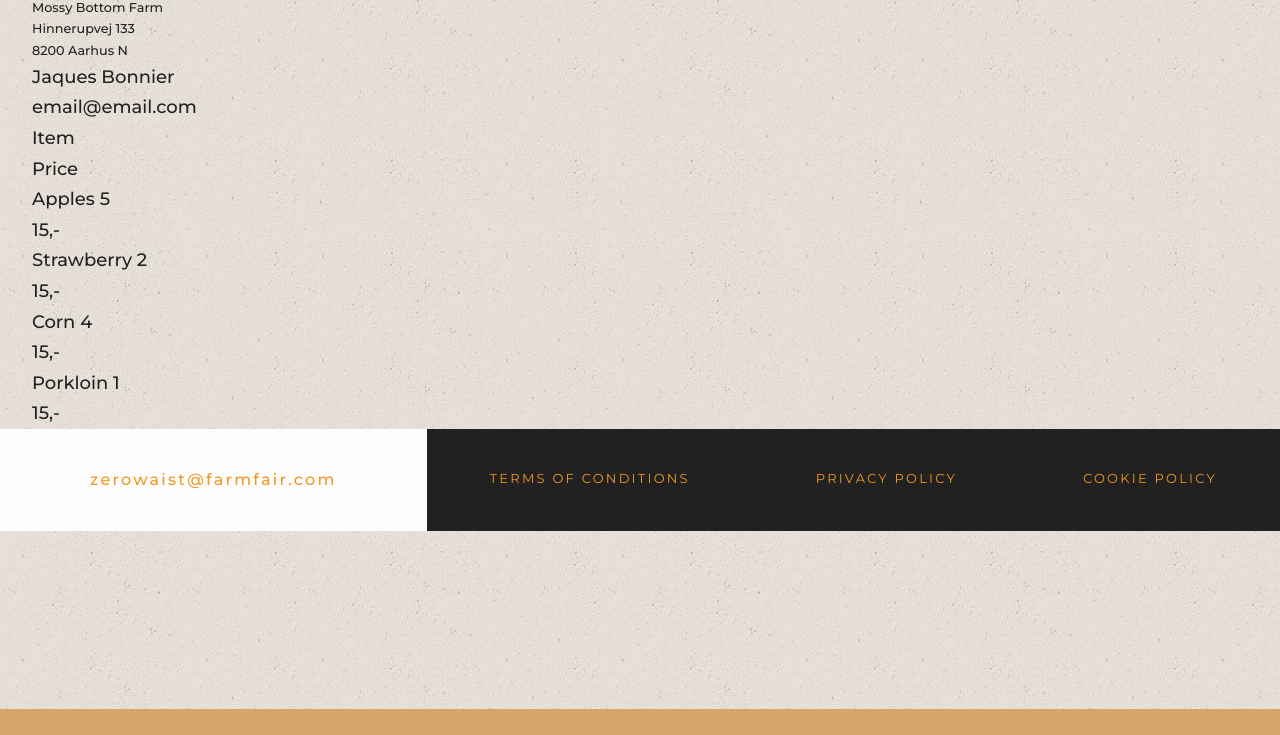
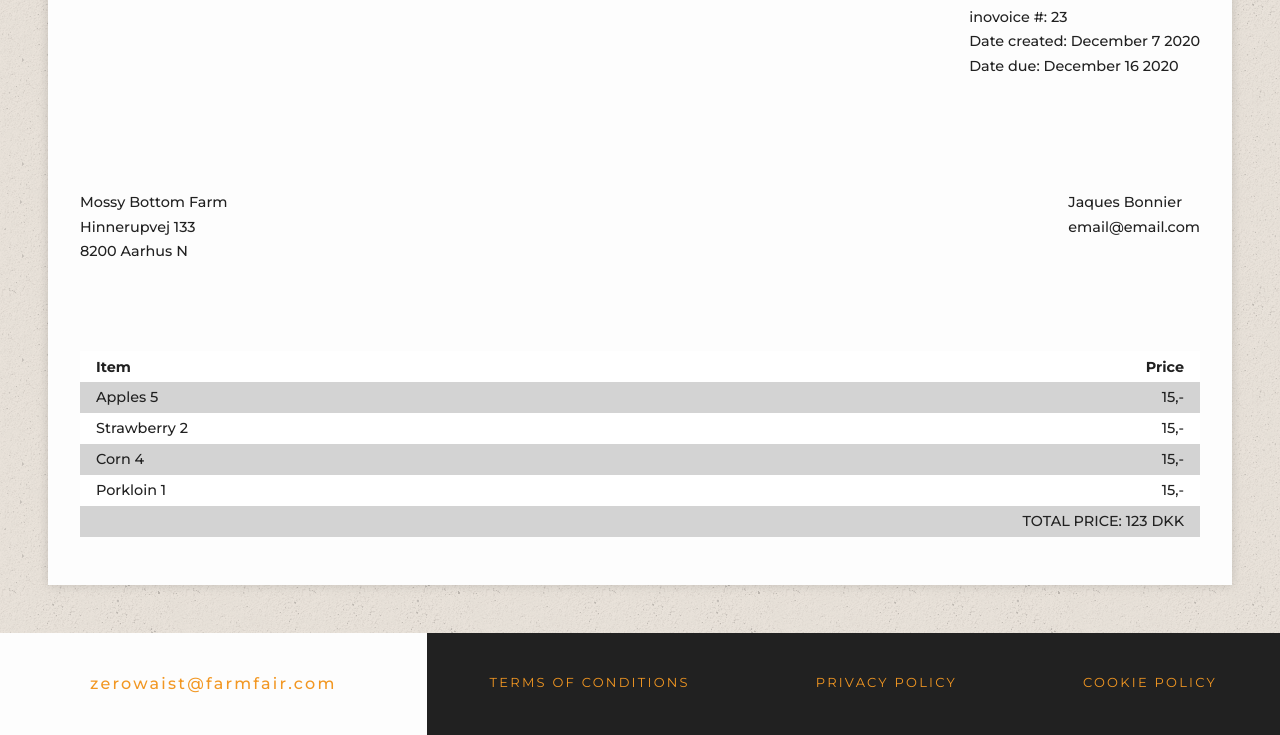
Before and after one commit to PBA-EAAA-Group3/farmfair-static, a website built with Parcel: page invoice.html in a window 1280 px wide. Shown: the part 91-826 px from the top of the page. Before the commit the page ends 800 px from the top, so only its background shows below. Built offline with nearby package versions, Linux system fonts and the light colour scheme; a web font is replaced by a local one.

Commit message:
css on invoice

```diff
--- a/css/checkout.css
+++ b/css/checkout.css
@@ -62,3 +62,61 @@
     display: block;
     margin: 0 auto;
 }
+
+
+/*
+Invoice
+*/
+
+#invoiceInner {
+  background: #fdfdfd;
+  box-shadow: 0 0 10px rgba(0, 0, 0, .15);
+  display: grid;
+  grid-template-columns: 1fr 1fr;
+  grid-auto-rows: auto;
+  margin: 3rem;
+  padding-top: 3rem;
+  padding-bottom: 3rem;
+}
+
+#invoiceInner p {
+  font-size: 0.9rem !important;
+}
+
+.invoiceData {
+  padding-bottom: 7rem;
+}
+
+.invoiceData, .customerInfo {
+  justify-self: end;
+}
+
+.customerInfo {
+  padding-bottom: 7rem;
+}
+
+
+.invocie-full {
+  grid-column-start: 1;
+  grid-column-end: 3;
+  display: flex;
+  justify-content: space-between;
+  padding: 0.2rem 1rem;
+}
+
+.invocie-full:nth-child(even) {
+  background: #d3d3d3;
+}
+
+.invocie-full:nth-child(odd) {
+  background: #ffffff;
+}
+
+.gatheredItems p {
+  font-weight: 700;
+}
+
+.invoiceTotal {
+  justify-content: flex-end;
+  text-transform: uppercase;
+}
--- a/css/custom.css
+++ b/css/custom.css
@@ -139,6 +139,12 @@ Global styles - Colors
 .sun{
     color: #f29722 !important;
 }
+
+
+/*
+Global styles - spacing
+*/
+
 
 
 /*
--- a/invoice.html
+++ b/invoice.html
@@ -52,41 +52,38 @@
         <p class="customerEmail">email@email.com</p>
       </div><!--customerInfo-->
 
-      <div class="StoreItems table">
+      <div class="gatheredItems table invocie-full">
         <p>Item</p>
         <p>Price</p>
-      </div>
+      </div><!--gatheredItems-->
 
-      <div class="itemTobuy table">
+      <div class="itemTobuy table invocie-full">
         <p>Apples <span>5</span></p>
         <p>15,-</p>
-      </div>
+      </div><!--what I bought Info-->
 
-      <div class="itemTobuy table">
+      <div class="itemTobuy table invocie-full">
         <p>Strawberry <span>2</span></p>
         <p>15,-</p>
-      </div>
+      </div><!--what I bought Info-->
 
-      <div class="itemTobuy table">
+      <div class="itemTobuy table invocie-full">
         <p>Corn <span>4</span></p>
         <p>15,-</p>
-      </div>
+      </div><!--what I bought Info-->
 
-      <div class="itemTobuy table">
+      <div class="itemTobuy table invocie-full">
         <p>Porkloin <span>1</span></p>
         <p>15,-</p>
+      </div><!--what I bought Info-->
+
+      <div class="invoiceTotal table invocie-full">
+        <p>Total price: <span>123 dkk</span></p>
       </div>
 
 
+</div><!--invoiceInner-->
 
-
-      <!--customerInfo-->
-
-
-
-
-
-    </div><!--invoiceInner-->
   </section>
   <footer>
     <div class="contact">
```
